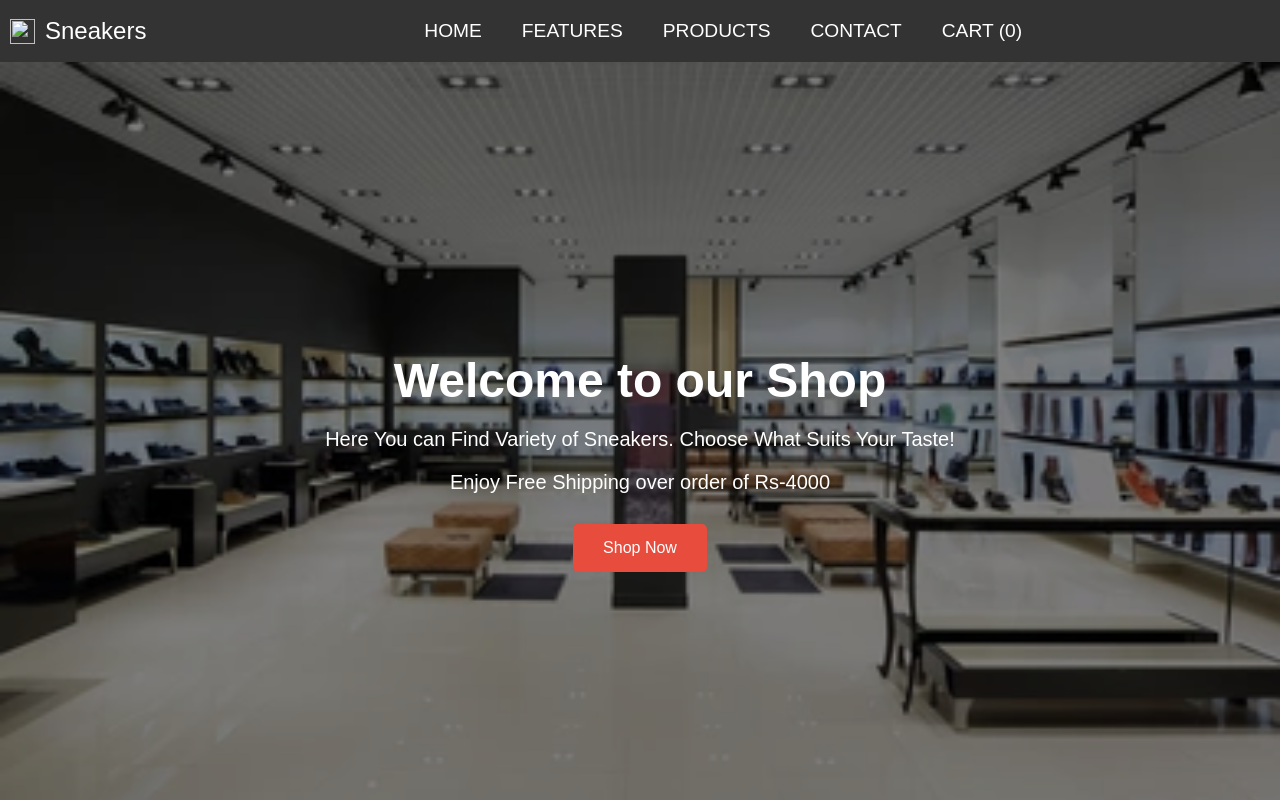
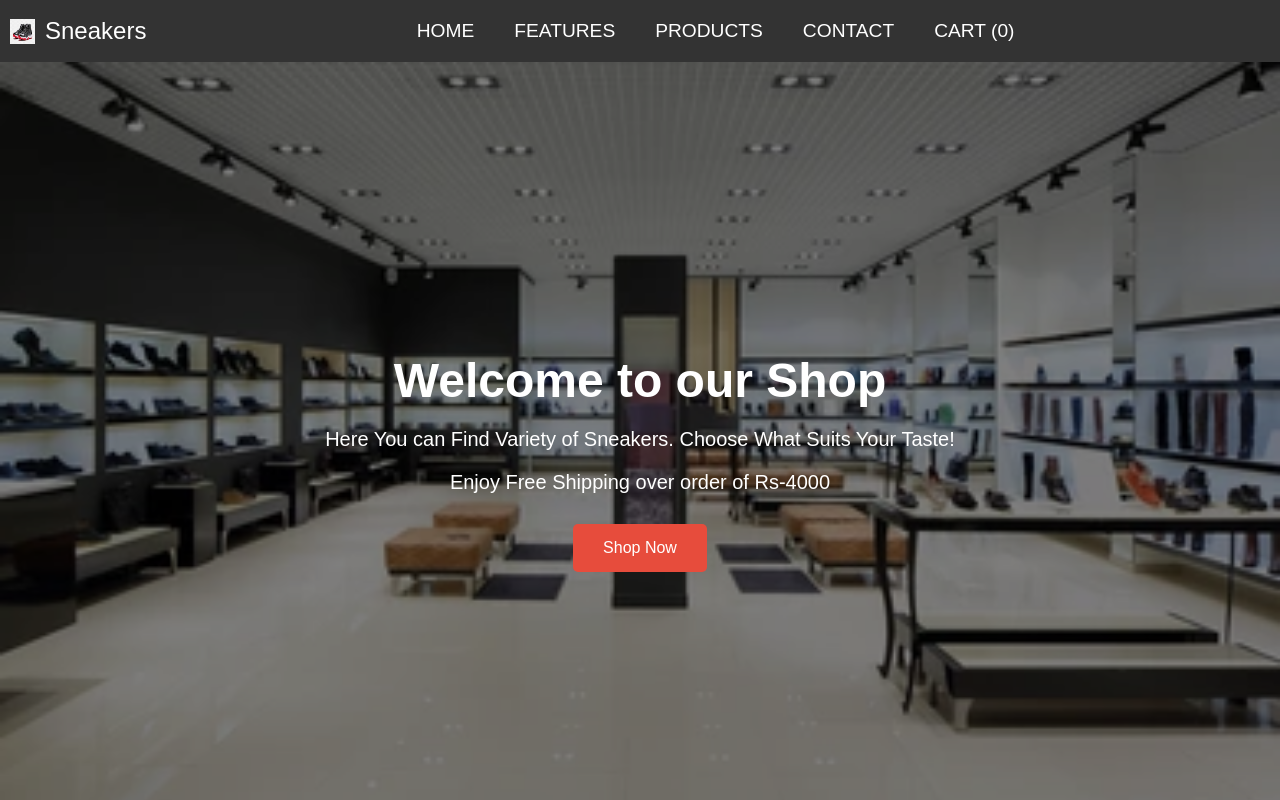
Before and after one commit to Aansa-ramzan/E-commerce, a plain HTML site: page index.html in a window 1280 px wide. Shown: the top 800 px of the page. Drawn offline with Linux system fonts and the light colour scheme.

Commit message:
Update index.html

```diff
--- a/index.html
+++ b/index.html
@@ -11,7 +11,7 @@
     <header>
         <div>
             <a href="index.html" style="text-decoration: none; color: inherit;">
-                <img src="logo.jfif" style="width: 25px; height: 25px;"/> Sneakers
+                <img src="images/logo.jfif" style="width: 25px; height: 25px;"/> Sneakers
             </a>
         </div>
         <nav>
```
